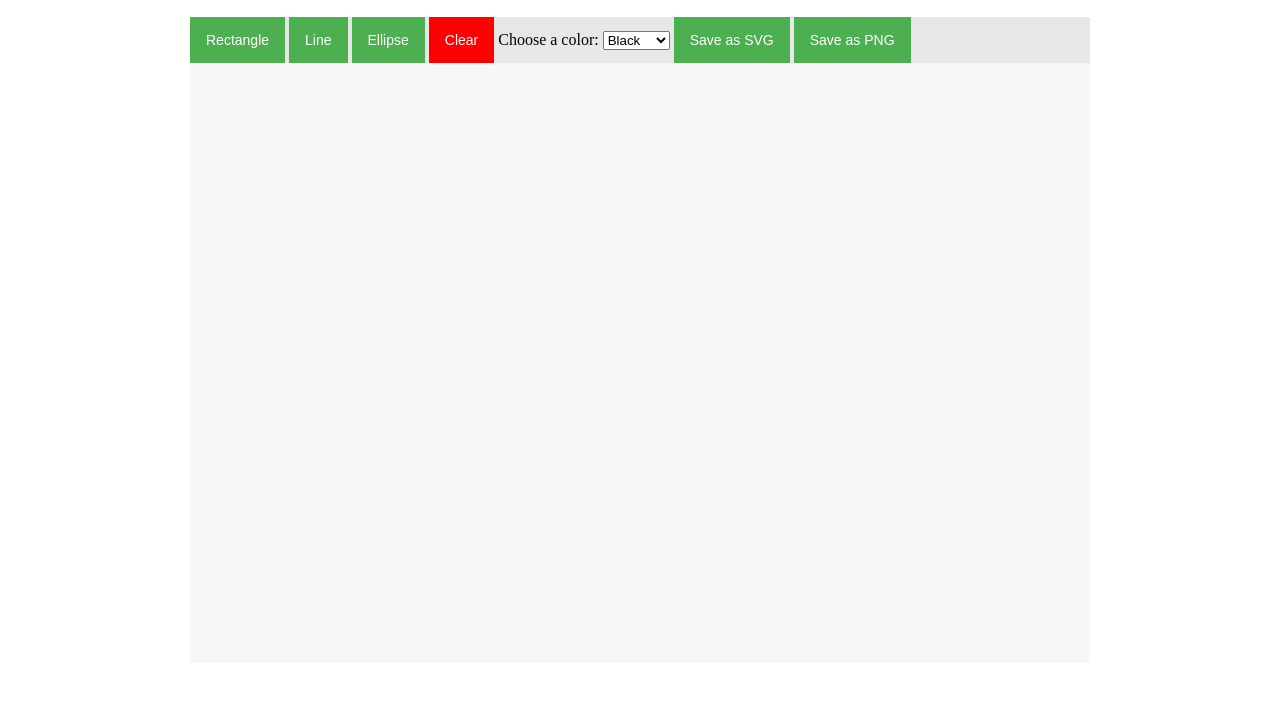
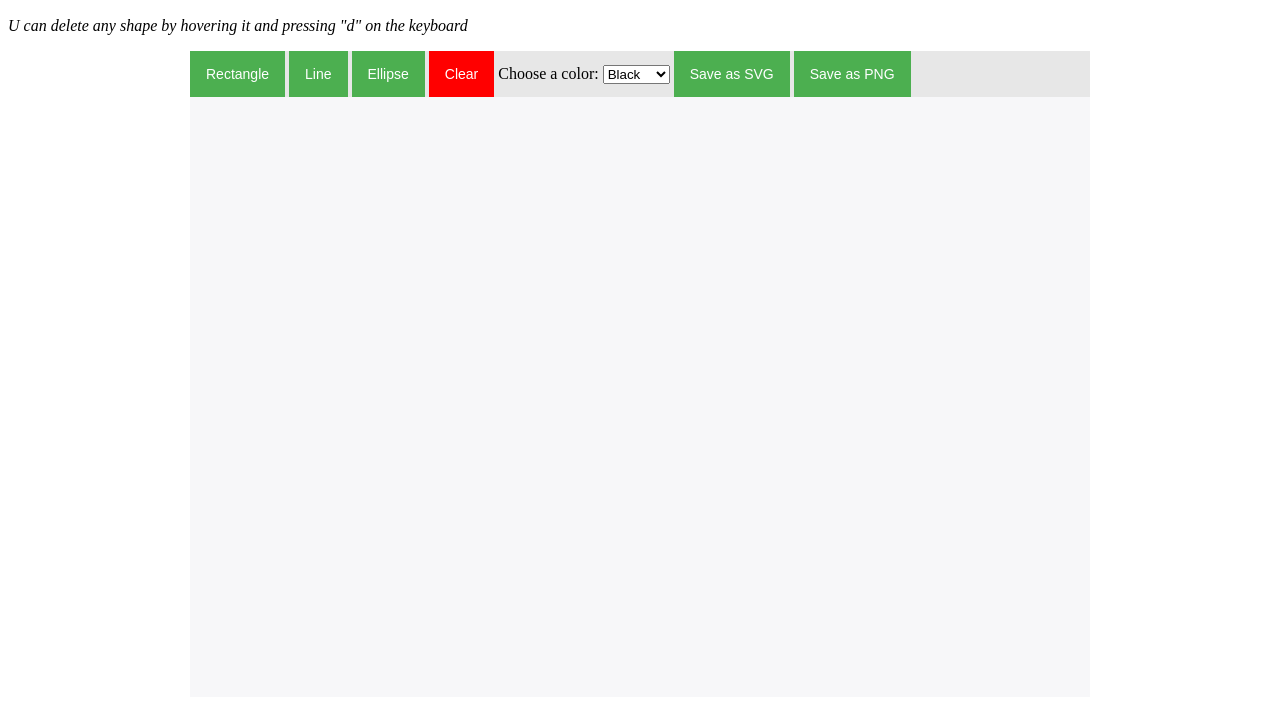
Before and after one commit to GeorgeOrzanescu/Multimedia-Project, a plain HTML site: page index.html in a window 1280 px wide. Shown: the part 102-807 px from the top of the page. Drawn offline with Linux system fonts and the light colour scheme.

Commit message:
Add help text for deleting shape

```diff
--- a/index.html
+++ b/index.html
@@ -9,6 +9,14 @@
   </head>
   <body>
     <h1>SVG Editor</h1>
+    <div>
+      <p>
+        <em
+          >U can delete any shape by hovering it and pressing "d" on the
+          keyboard</em
+        >
+      </p>
+    </div>
     <div class="tools-container">
       <ul>
         <li>
```
